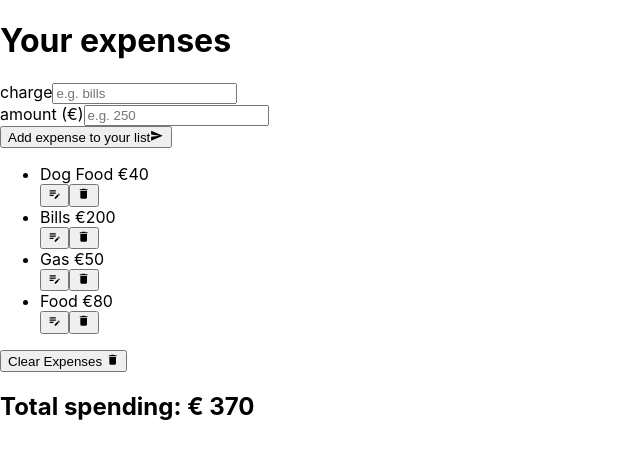
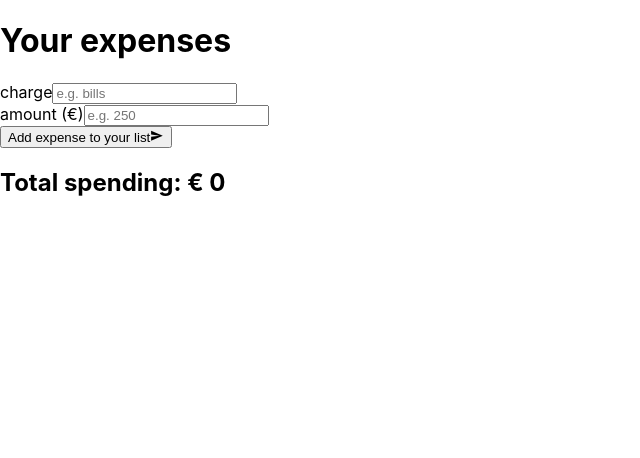
Before and after one commit to rebecca-xm/budget-calculator, a React (Create React App) app: page / in a window 1280 px wide. Shown: the top 458 px of the page, without its empty margins (0-640 px from the left). Built offline with nearby package versions, Linux system fonts and the light colour scheme.

Commit message:
feat: save data to local storage

```diff
--- a/src/App.js
+++ b/src/App.js
@@ -3,16 +3,18 @@
 import { ExpenseForm } from "./components/ExpenseForm/ExpenseForm";
 import { ExpenseList } from "./components/ExpenseList/ExpenseList";
 import { v4 as uuidv4 } from 'uuid';
-import { useState } from "react";
+import { useState, useEffect } from "react";
 
-const InitialExpenses = [
-  { id: uuidv4(), charge: 'Dog Food', amount: 40 },
-  { id: uuidv4(), charge: 'Bills', amount: 200 },
-  { id: uuidv4(), charge: 'Gas', amount: 50 },
-  { id: uuidv4(), charge: 'Food', amount: 80 },
-];
+// const InitialExpenses = [
+//   { id: uuidv4(), charge: 'Dog Food', amount: 40 },
+//   { id: uuidv4(), charge: 'Bills', amount: 200 },
+//   { id: uuidv4(), charge: 'Gas', amount: 50 },
+//   { id: uuidv4(), charge: 'Food', amount: 80 },
+// ];
 
-//TODO: save data to local storage and add style to components
+const InitialExpenses = localStorage.getItem('expenses') ? JSON.parse(localStorage.getItem('expenses')) : [];
+
+//TODO: add style to components
 
 function App() {
   const [expenses, setExpenses] = useState(InitialExpenses);
@@ -21,6 +23,10 @@
   const [alert, setAlert] = useState({ show: false });
   const [edit, setEdit] = useState(false);
   const [id, setId] = useState(0);
+
+  useEffect(() => {
+    localStorage.setItem('expenses', JSON.stringify(expenses));
+  }, [expenses]);
 
   const handleCharge = (e) => {
     setCharge(e.target.value);
```
